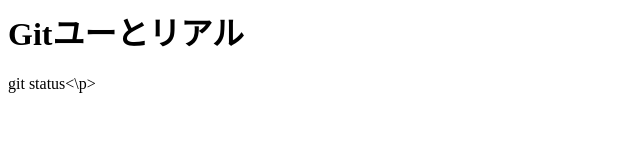
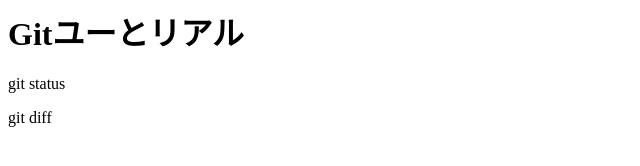
Before and after one commit to aktoge/git_tutorial, a plain HTML site: page index.html in a window 1280 px wide. Shown: the full height of the page, 0-640 px from the left. Drawn offline with Linux system fonts and the light colour scheme.

Commit message:
add git diff

```diff
--- a/index.html
+++ b/index.html
@@ -1,2 +1,3 @@
 <h1>Gitユーとリアル</h1>
-<p>git status<\p>
+<p>git status</p>
+<p>git diff</p>
```
